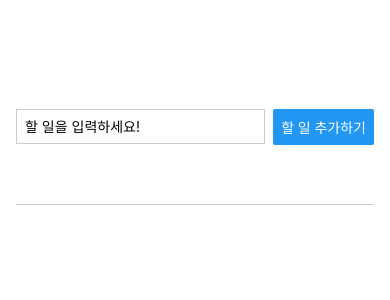
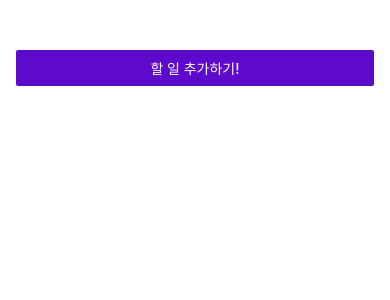
Before and after one commit to LeeKM321/202307React-Native-Study, a React Native app: screen / in a window 390 px wide. Shown: the top 300 px of the page. Built offline with nearby package versions, Linux system fonts and the light colour scheme.

Commit message:
# 5. 삭제 구현 완료, 입력 양식을 모달로 구현하는 중...

```diff
--- a/App.js
+++ b/App.js
@@ -5,7 +5,13 @@ import GoalItem from "./components/GoalItem";
 import GoalInput from "./components/GoalInput";
 
 export default function App() {
+  const [modalIsVisible, setModalIsVisible] = useState(false);
   const [todoGoals, setTodoGoals] = useState([]);
+
+  //할 일 추가 모달을 띄워주는 함수
+  const startAddGoalHandler = () => {
+    setModalIsVisible(true);
+  };
 
   //버튼을 누르면 할 일 목록을 추가하는 함수
   const addGoalHandler = (enteredGoalText) => {
@@ -25,7 +31,12 @@ export default function App() {
 
   return (
     <View style={styles.appContainer}>
-      <GoalInput onAddGoal={addGoalHandler} />
+      <Button
+        title='할 일 추가하기!'
+        color='#5e0acc'
+        onPress={startAddGoalHandler}
+      />
+      {modalIsVisible && <GoalInput onAddGoal={addGoalHandler} />}
       <View style={styles.goalsContainer}>
         {/* ScrollView는 전체 화면이 렌더링 될 때 안의 항목들을 전부 렌더링합니다.
             이로 인해, 성능의 저하가 발생할 수 있습니다.
@@ -38,6 +49,7 @@ export default function App() {
             return (
               <GoalItem
                 text={itemData.item.text}
+                id={itemData.item.id}
                 onDeleteItem={deleteGoalHandler}
               />
             );
--- a/components/GoalInput.js
+++ b/components/GoalInput.js
@@ -1,5 +1,5 @@
 import React, { useState } from "react";
-import { Button, StyleSheet, TextInput, View } from "react-native";
+import { Button, Modal, StyleSheet, TextInput, View } from "react-native";
 
 const GoalInput = (props) => {
   const [enteredGoalText, setEnteredGoalText] = useState("");
@@ -16,6 +16,7 @@ const GoalInput = (props) => {
   }
 
   return (
+    <Modal>
       <View style={styles.inputContainer}>
         <TextInput
           style={styles.textInput}
@@ -25,6 +26,7 @@ const GoalInput = (props) => {
         />
         <Button title='할 일 추가하기' onPress={addGoalHandler} />
       </View>
+    </Modal>
   );
 };
 
--- a/components/GoalItem.js
+++ b/components/GoalItem.js
@@ -3,11 +3,18 @@ import { Pressable, StyleSheet, Text, View } from "react-native";
 const GoalItem = (props) => {
   return (
     //react-native는 스타일 상속의 개념이 없습니다.
-    <Pressable onPress={props.onDeleteItem}>
-      <View style={styles.goalItem}>
+    //bind()는 표준 JavaScript 함수로, 나중에 실행할 함수를 미리 조정할 수 있게 합니다.
+    //bind에 제공되는 첫번째 인수는 곧 실행할 함수의 this 키워드로 설정됩니다.
+    //두 번째 인수는 지정한 함수에 전달할 값을 세팅하면 됩니다.
+    <View style={styles.goalItem}>
+      <Pressable
+        android_ripple={{ color: "#210644" }}
+        onPress={props.onDeleteItem.bind(this, props.id)}
+        style={(pressData) => pressData.pressed && styles.pressedItem}
+      >
         <Text style={styles.goalText}>{props.text}</Text>
-      </View>
-    </Pressable>
+      </Pressable>
+    </View>
   );
 };
 
@@ -16,11 +23,14 @@ export default GoalItem;
 const styles = StyleSheet.create({
   goalItem: {
     margin: 8,
-    padding: 8,
     borderRadius: 6,
     backgroundColor: "#5e0acc",
   },
+  pressedItem: {
+    opacity: 0.5,
+  },
   goalText: {
     color: "white",
+    padding: 8,
   },
 });
```
Lines whose indentation alone changed are shown as unchanged.
